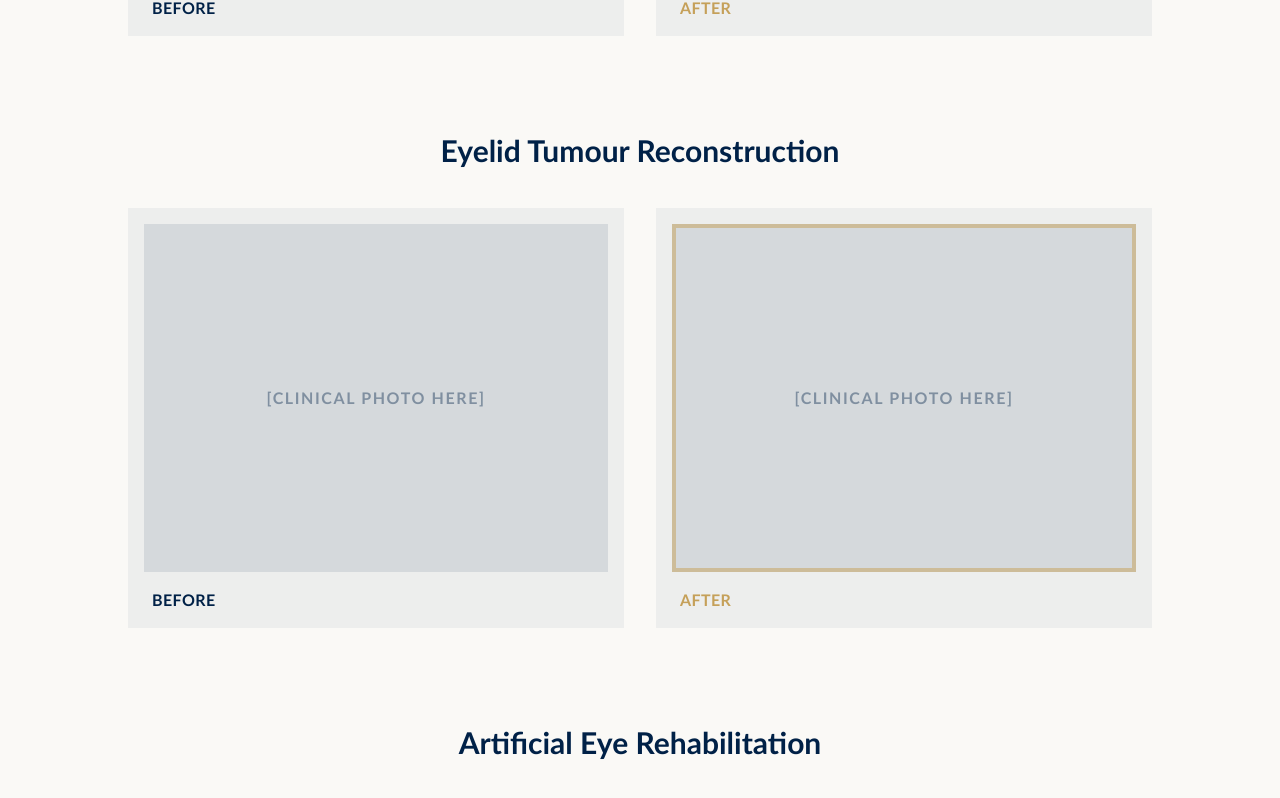
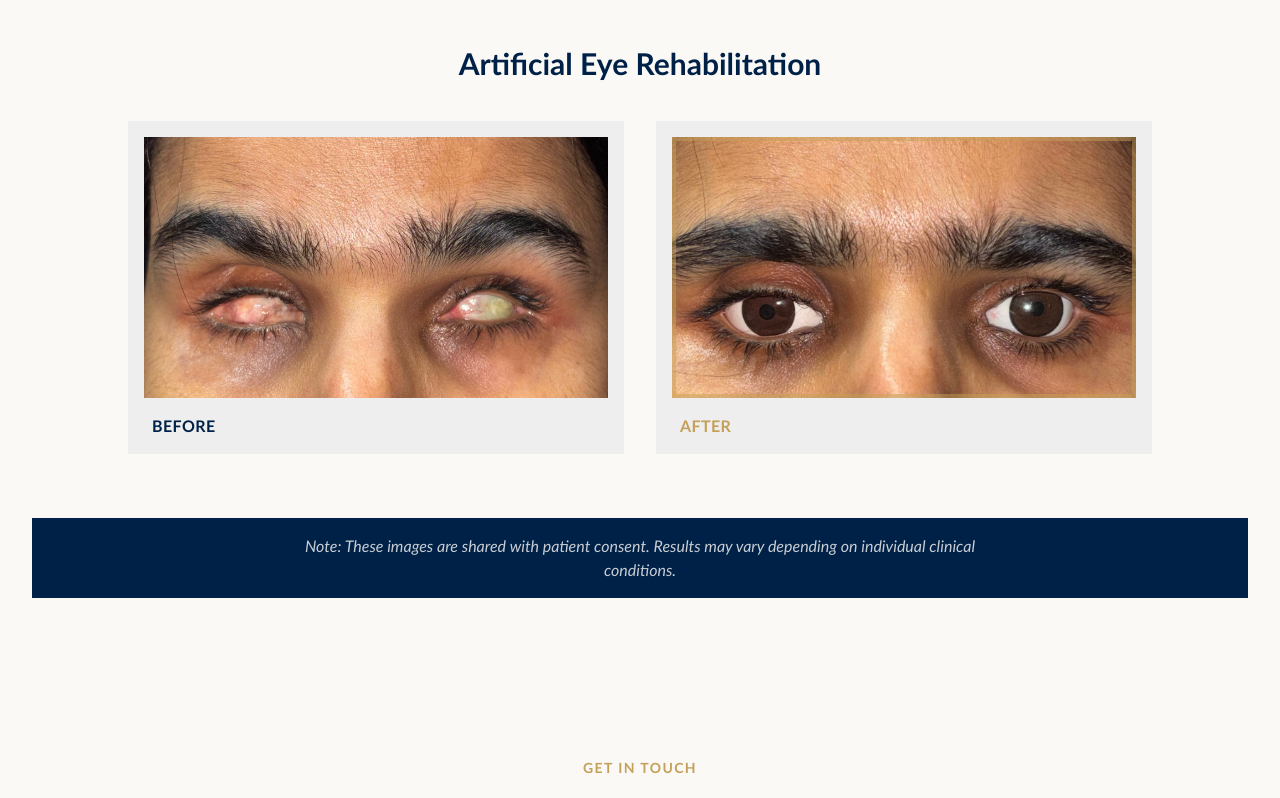
Before and after one commit to inderjeetota-ops/Dr-Saumika, a React (Vite) app: page / in a window 1280 px wide. Shown: the part 3498-4296 px from the top of the page. Built offline with nearby package versions, Linux system fonts and the light colour scheme.

Commit message:
feat: add Artificial Eye Rehabilitation gallery images
Update Gallery page to include pre- and post-operative images for Artificial Eye Rehabilitation and adjust aspect ratios for better display.

```diff
--- a/src/pages/Gallery.tsx
+++ b/src/pages/Gallery.tsx
@@ -3,10 +3,7 @@ import { motion } from 'motion/react';
 
 const gallerySections = [
   "Ptosis Correction",
-  "Eyelid Tumour Reconstruction",
-  "Artificial Eye Rehabilitation",
-  "Thyroid Eye Disease",
-  "Socket Reconstruction"
+  "Artificial Eye Rehabilitation"
 ];
 
 export default function Gallery() {
@@ -39,9 +36,11 @@ export default function Gallery() {
               <div className="grid grid-cols-1 md:grid-cols-2 gap-8">
                 {/* Before Image Placeholder */}
                 <div className="bg-navy/5 p-4 flex flex-col">
-                  <div className="aspect-[4/3] bg-navy/10 flex items-center justify-center overflow-hidden">
+                  <div className="aspect-[3/2] sm:aspect-video bg-navy/10 flex items-center justify-center overflow-hidden">
                     {idx === 0 ? (
                       <img src="/ptosis-before.jpg" alt="Ptosis Before" className="w-full h-full object-cover" />
+                    ) : idx === 1 ? (
+                      <img src="/Artificial-Eye-Rehabilitation-before.jpg" alt="Artificial Eye Rehabilitation Before" className="w-full h-full object-cover" />
                     ) : (
                       <span className="text-navy/40 font-bold uppercase tracking-widest text-center px-4">[Clinical Photo Here]</span>
                     )}
@@ -53,10 +52,12 @@ export default function Gallery() {
 
                 {/* After Image Placeholder */}
                 <div className="bg-navy/5 p-4 flex flex-col">
-                  <div className="aspect-[4/3] bg-navy/10 flex items-center justify-center overflow-hidden relative">
+                  <div className="aspect-[3/2] sm:aspect-video bg-navy/10 flex items-center justify-center overflow-hidden relative">
                     <span className="absolute inset-0 border-4 border-gold/50 pointer-events-none z-10"></span>
                     {idx === 0 ? (
                       <img src="/ptosis-after.jpg" alt="Ptosis After" className="w-full h-full object-cover" />
+                    ) : idx === 1 ? (
+                      <img src="/Artificial-Eye-Rehabilitation-after.jpg" alt="Artificial Eye Rehabilitation After" className="w-full h-full object-cover" />
                     ) : (
                       <span className="text-navy/40 font-bold uppercase tracking-widest">[Clinical Photo Here]</span>
                     )}
@@ -70,8 +71,8 @@ export default function Gallery() {
           ))}
         </div>
 
-        <div className="mt-24 text-center p-8 bg-navy text-ivory">
-           <p className="text-lg text-ivory-dark/80 italic font-light max-w-2xl mx-auto">
+        <div className="mt-16 text-center py-4 px-8 bg-navy text-ivory">
+           <p className="text-base text-ivory/80 italic font-light max-w-2xl mx-auto">
              Note: These images are shared with patient consent. Results may vary depending on individual clinical conditions.
            </p>
         </div>
```
Also changed, not shown: public/Artificial-Eye-Rehabilitation-after.jpg (added), public/Artificial-Eye-Rehabilitation-before.jpg (added).
